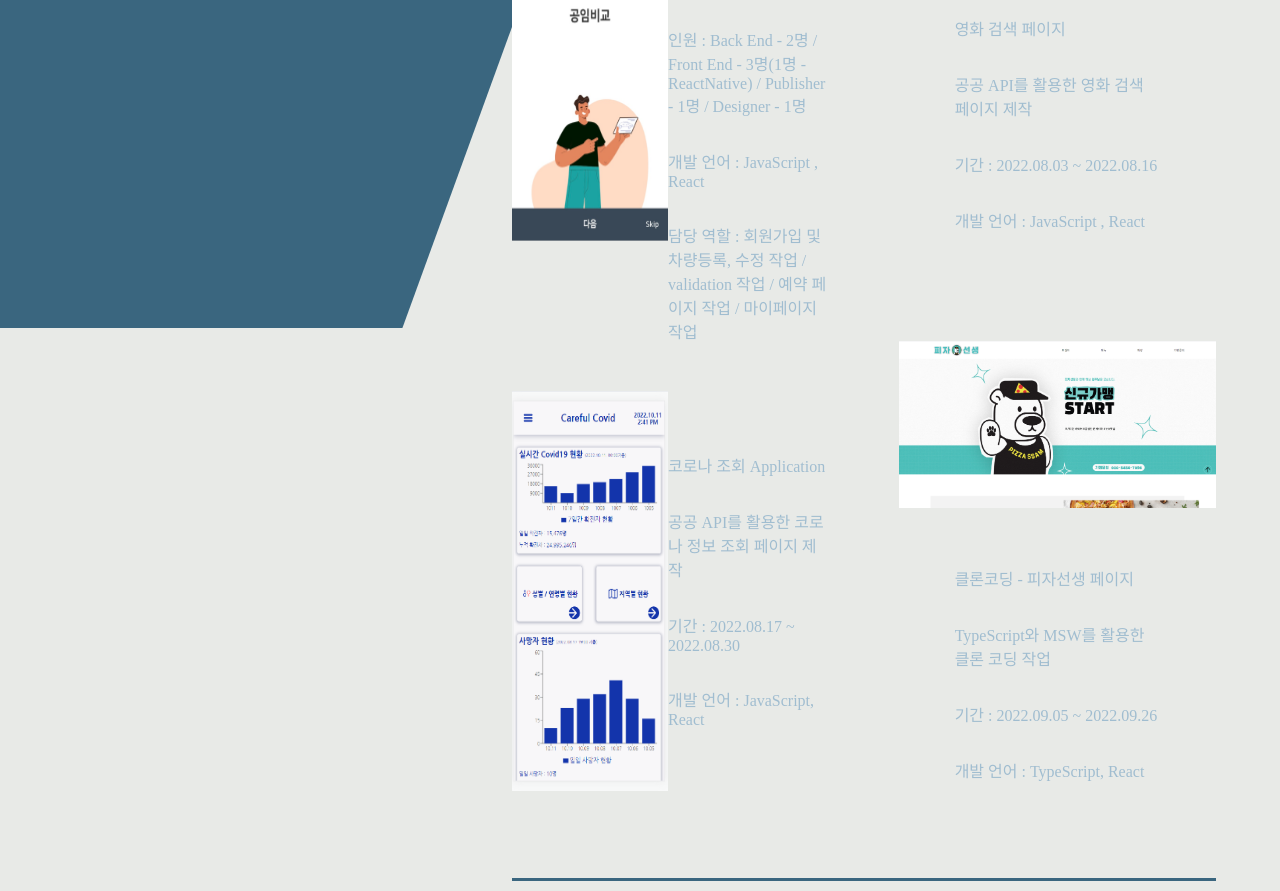
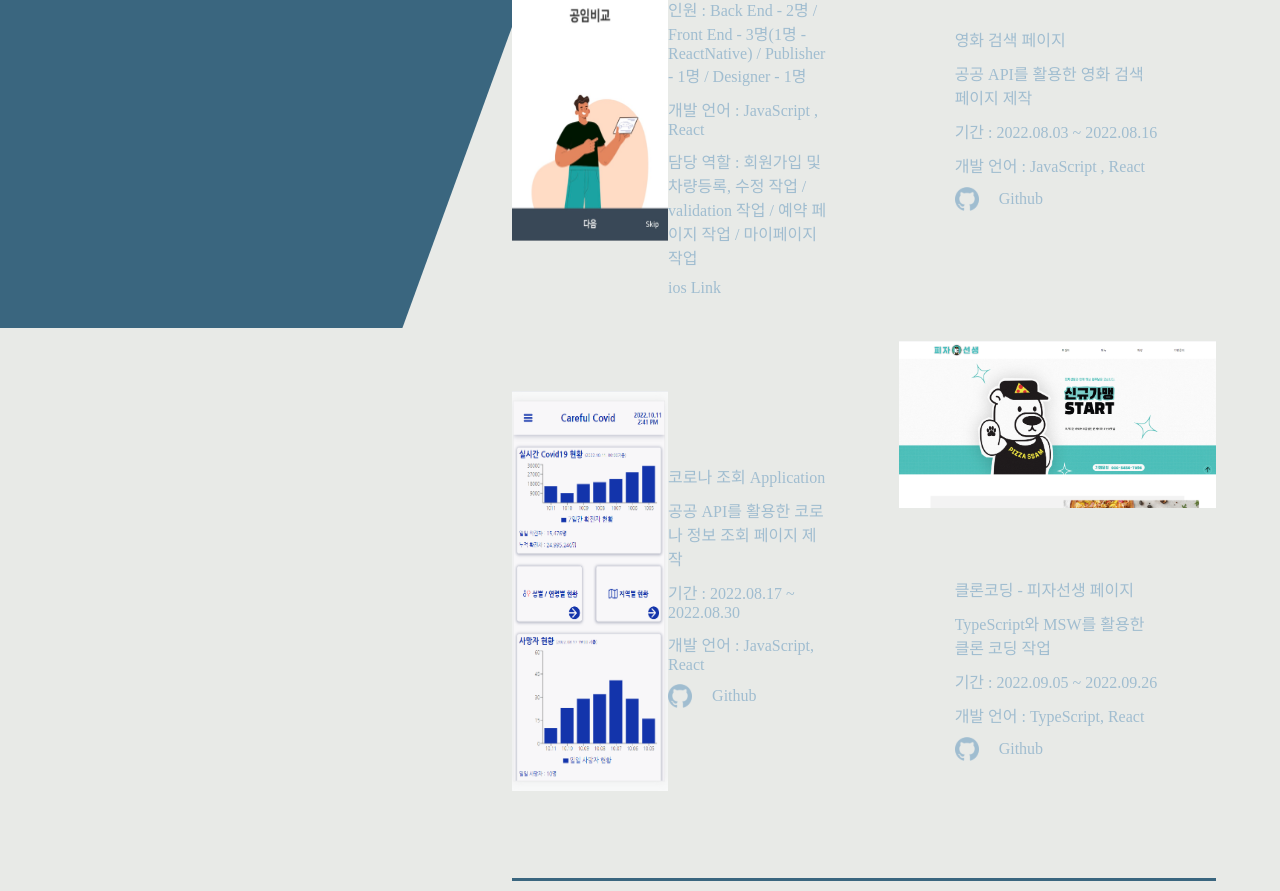
Before and after one commit to DevWonny/portfolio, a React (Create React App) app: page /project in a window 1280 px wide. Shown: the part 472-1363 px from the top of the page. Built offline with nearby package versions, Linux system fonts and the light colour scheme; a web font is replaced by a local one.

Commit message:
feat : project page git Link

```diff
--- a/src/view/Project.jsx
+++ b/src/view/Project.jsx
@@ -7,6 +7,7 @@ import autonImage from "../assets/auton_Intro.jpg";
 import movieImage from "../assets/movie_image.PNG";
 import covidImage from "../assets/covid19_image.PNG";
 import pizzaImage from "../assets/pizza_image.PNG";
+import gitLogo from "../assets/GitLogo_Project.svg";
 
 const Project = () => {
   const location = useLocation();
@@ -14,6 +15,18 @@ const Project = () => {
   // Item 클릭 시 해당 Github 페이지로 이동되도록 설정
 
   // auton ios app link = https://apps.apple.com/kr/app/%EA%B3%B5%EC%9E%84%EB%B9%84%EA%B5%90/id1631117693
+
+  const gitPage = (page) => {
+    if (page === "movie") {
+      window.open("https://github.com/DevWonny/movieSearch");
+    }
+    if (page === "covid") {
+      window.open("https://github.com/DevWonny/Covid19_App");
+    }
+    if (page === "clone") {
+      window.open("https://github.com/DevWonny/CloneCoding_TypeScript");
+    }
+  };
   return (
     <>
       <BackCommon pathname={location.pathname} />
@@ -41,6 +54,15 @@ const Project = () => {
                 담당 역할 : 회원가입 및 차량등록, 수정 작업 / validation 작업 /
                 예약 페이지 작업 / 마이페이지 작업
               </p>
+              <ProjectAppLink
+                onClick={() =>
+                  window.open(
+                    "https://apps.apple.com/kr/app/%EA%B3%B5%EC%9E%84%EB%B9%84%EA%B5%90/id1631117693"
+                  )
+                }
+              >
+                ios Link
+              </ProjectAppLink>
             </ProjectContent>
           </ProjectItem>
 
@@ -54,6 +76,14 @@ const Project = () => {
               <p>공공 API를 활용한 영화 검색 페이지 제작</p>
               <p>기간 : 2022.08.03 ~ 2022.08.16</p>
               <p>개발 언어 : JavaScript , React</p>
+              <ProjectGitLink>
+                <img
+                  src={gitLogo}
+                  alt="gitLogo"
+                  onClick={() => gitPage("movie")}
+                />
+                <span onClick={() => gitPage("movie")}>Github</span>
+              </ProjectGitLink>
             </ProjectContent>
           </ProjectItem>
         </ProjectContainer>
@@ -69,6 +99,14 @@ const Project = () => {
               <p>공공 API를 활용한 코로나 정보 조회 페이지 제작</p>
               <p>기간 : 2022.08.17 ~ 2022.08.30</p>
               <p>개발 언어 : JavaScript, React</p>
+              <ProjectGitLink>
+                <img
+                  src={gitLogo}
+                  alt="gitLogo"
+                  onClick={() => gitPage("covid")}
+                />
+                <span onClick={() => gitPage("covid")}>Github</span>
+              </ProjectGitLink>
             </ProjectContent>
           </ProjectItem>
 
@@ -82,6 +120,14 @@ const Project = () => {
               <p>TypeScript와 MSW를 활용한 클론 코딩 작업</p>
               <p>기간 : 2022.09.05 ~ 2022.09.26</p>
               <p>개발 언어 : TypeScript, React</p>
+              <ProjectGitLink>
+                <img
+                  src={gitLogo}
+                  alt="gitLogo"
+                  onClick={() => gitPage("clone")}
+                />
+                <span onClick={() => gitPage("clone")}>Github</span>
+              </ProjectGitLink>
             </ProjectContent>
           </ProjectItem>
         </ProjectContainer>
@@ -148,4 +194,26 @@ const ProjectContent = styled.div`
   flex-direction: column;
   justify-content: center;
   color: #a0bdd0;
+  & p {
+    margin: 0 0 10px 0;
+  }
 `;
+
+const ProjectGitLink = styled.p`
+  display: flex;
+  align-items: center;
+
+  & span {
+    cursor: pointer;
+  }
+  & img {
+    width: 24px;
+    height: 24px;
+    margin-right: 20px;
+    cursor: pointer;
+  }
+`;
+
+const ProjectAppLink = styled.p`
+  cursor: pointer;
+`;
```
Also changed, not shown: src/assets/GitLogo_Project.svg (added).
